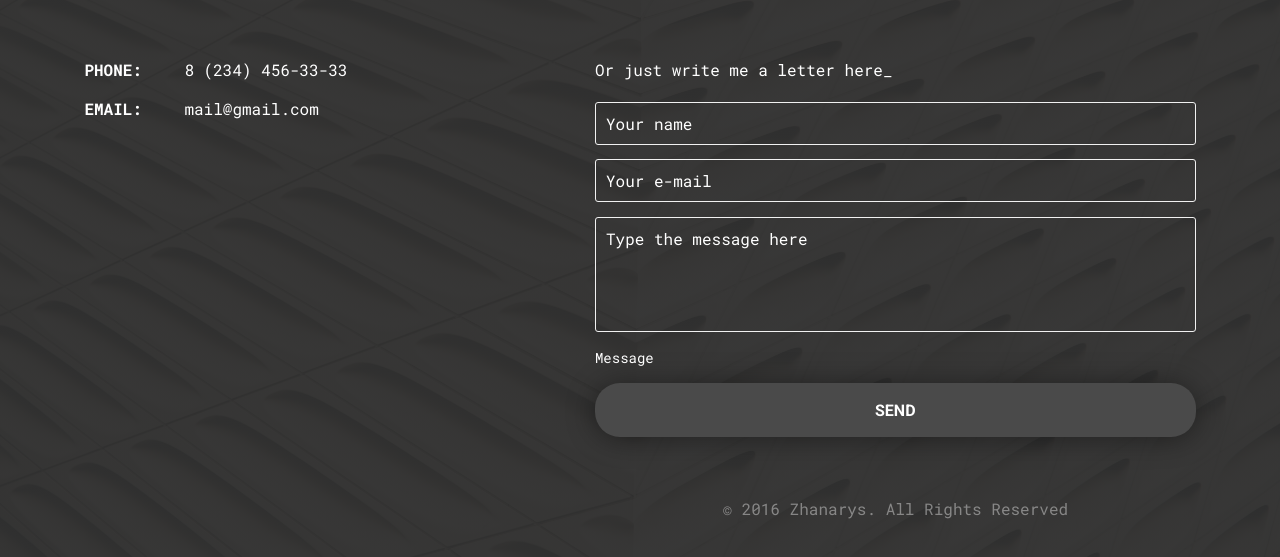
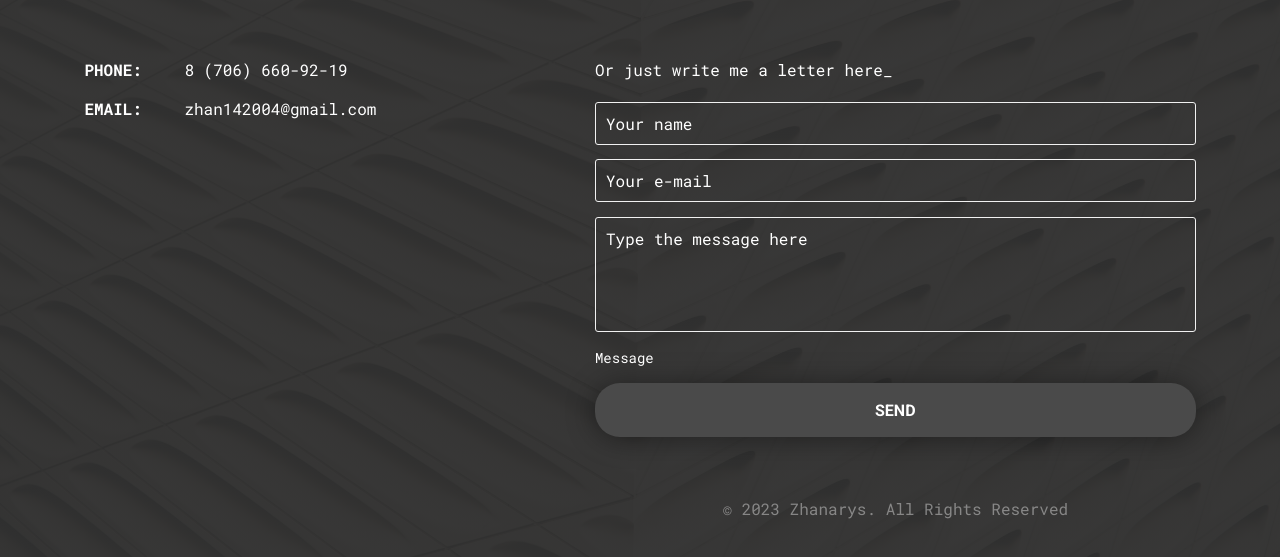
Before and after one commit to zhanik228/myPortfolio, a plain HTML site: page index.html in a window 1280 px wide. Shown: the part 3620-4177 px from the top of the page. Drawn offline with nearby package versions, Linux system fonts and the light colour scheme.

Commit message:
first commit

```diff
--- a/index.html
+++ b/index.html
@@ -11,7 +11,7 @@
     />
 
     <!--=============== Remixicons ===============-->
-    <link rel="icon" type="image/x-icon" href="/assets/img/WhatsApp Image 2023-07-07 at 4.46.50 PM.jpeg">
+    <link rel="icon" type="image/x-icon" href="assets/img/WhatsApp Image 2023-07-07 at 4.46.50 PM.jpeg">
 
     <!--=============== Swiper Css ===============-->
     <link
@@ -404,9 +404,9 @@
             <div class="contact__info">
               <dl class="contact__list">
                 <dt>Phone:</dt>
-                <dd>8 (234) 456-33-33</dd>
+                <dd>8 (706) 660-92-19</dd>
                 <dt>Email:</dt>
-                <dd>mail@gmail.com</dd>
+                <dd>zhan142004@gmail.com</dd>
               </dl>
             </div>
 
@@ -435,7 +435,7 @@
                 <button type="submit" class="button contact__button">SEND</button>
               </form>
 
-              <p class="footer__copy">&copy; 2016 Zhanarys. All Rights Reserved</p>
+              <p class="footer__copy">&copy; 2023 Zhanarys. All Rights Reserved</p>
             </div>
           </div>
         </div>
```
